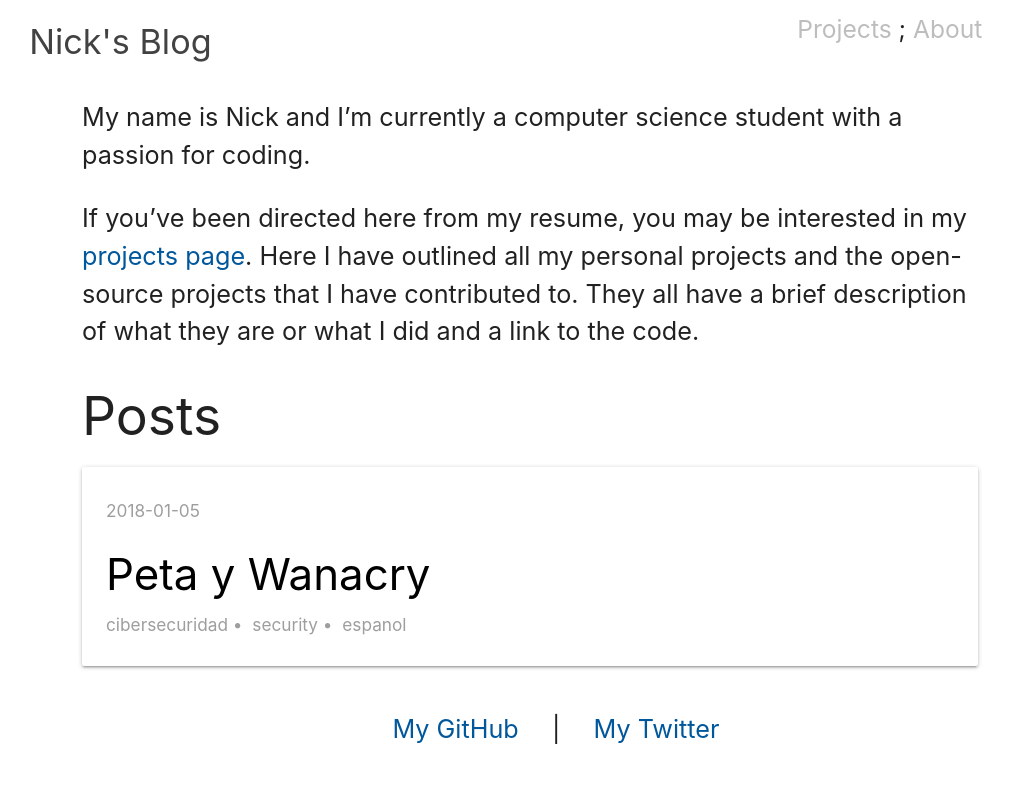
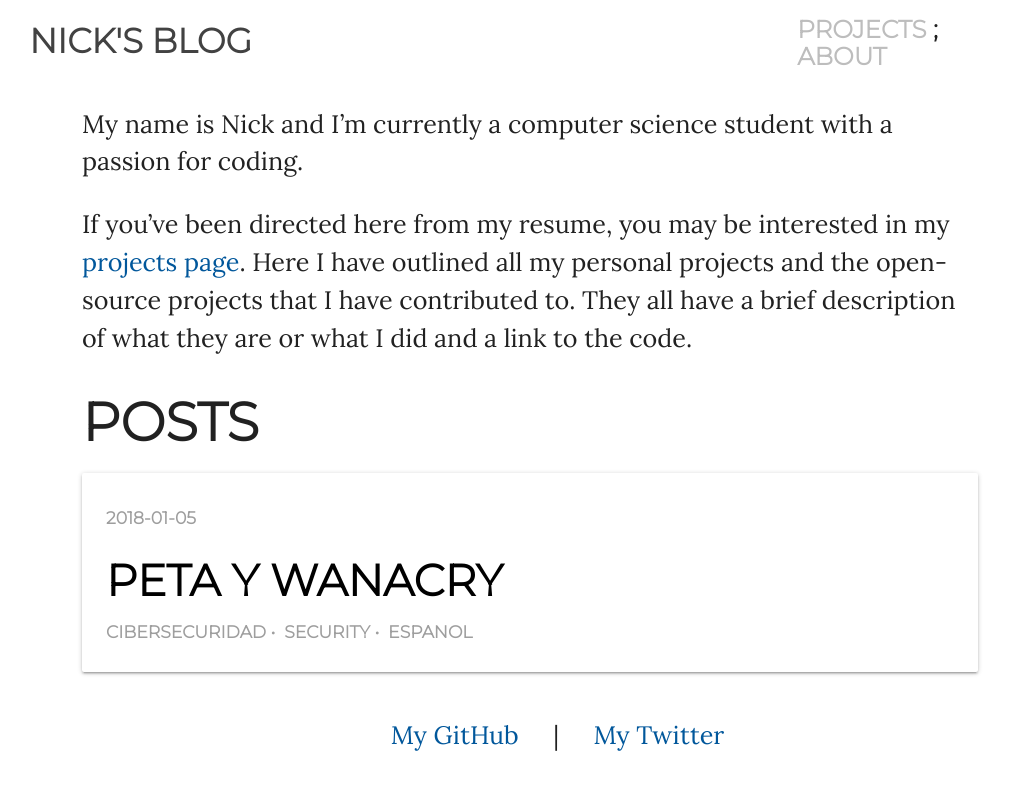
Before and after one commit to nick96/x-nick96.github.io, a Jekyll site: the page built from index.md, in a window 1280 px wide. Shown: the top 790 px of the page, without its empty margins (110-1123 px from the left). Built offline with Jekyll 4.4.1, drawn with Linux system fonts in a browser that asks for light colours.

Commit message:
Add more custom styling

```diff
--- a/assets/main.css
+++ b/assets/main.css
@@ -5,3 +5,34 @@ footer {
 a {
     color: #01579b;
 }
+
+h1, h2, h3, h4, h5, h6 {
+    font-family: 'Montserrat', sans-serif;
+    font-weight: 600;
+}
+
+body {
+    font-family: 'Lora', serif;
+    font-size: 105%;
+}
+
+.post {
+    width: 60%;
+}
+
+
+.post h1, h2, h3, h4, h5, h6 {
+    text-transform: uppercase;
+}
+
+.post h1 {
+    font-size: 200%;
+}
+
+.post h2 {
+    font-size: 175%;
+}
+
+.post h3 {
+    font-size: 150%;
+}
```
